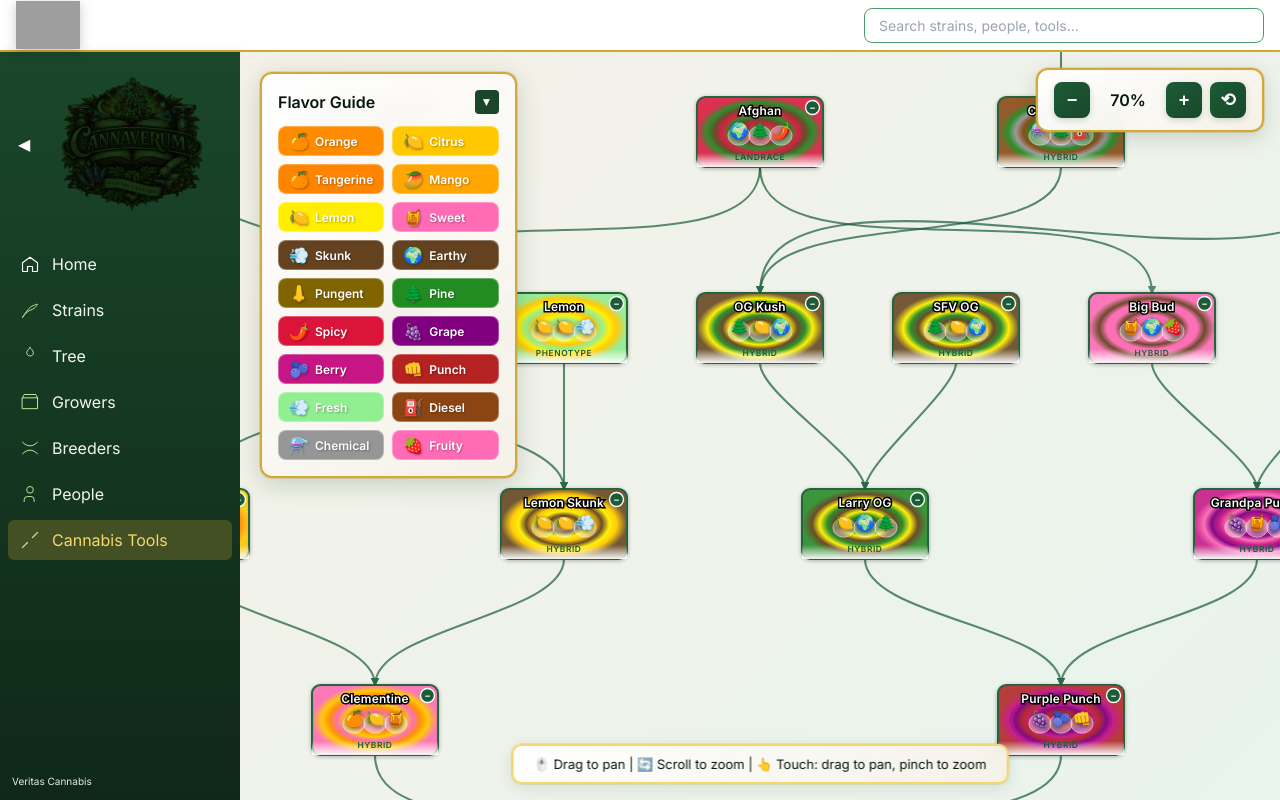
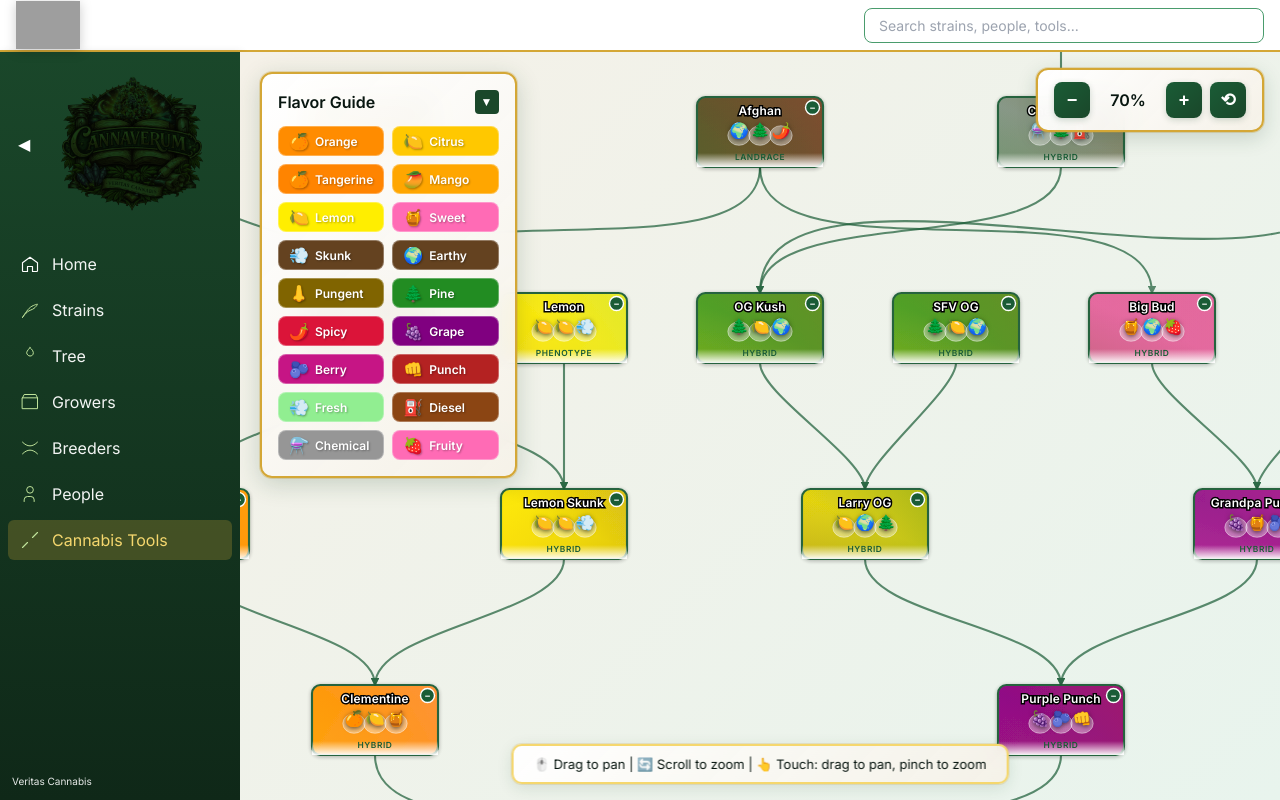
Before and after one commit to mylesgarveyjournal/test_repo, a React (Create React App) app: page /tools/flavor-tree in a window 1280 px wide. Built offline with nearby package versions, Linux system fonts and the light colour scheme; grey boxes are pictures that could not be loaded; the HTML template or start-up script is replaced by a standard one.

Commit message:
Implement identical swirl pattern for all boxes with three-color psychedelic effect

```diff
--- a/src/components/FlavorTree.js
+++ b/src/components/FlavorTree.js
@@ -4,29 +4,25 @@ import { mixFlavorColors, getStrainFlavors, getFlavorIcon, baseFlavorColors } fr
 import '../styles/FlavorTree.css';
 
 // Generate psychedelic swirl pattern for a node
+// All nodes use THE SAME swirl pattern, only colors differ
 const createPsychedelicPattern = (nodeId, flavors) => {
   if (!flavors || flavors.length === 0) return null;
 
-  // Get up to 3 colors
+  // Get exactly 3 colors for the swirl
   const colors = flavors.slice(0, 3).map(flavor => {
     const colorData = baseFlavorColors[flavor];
     if (!colorData) return 'rgb(200, 200, 200)';
     return `rgb(${colorData.r}, ${colorData.g}, ${colorData.b})`;
   });
 
-  // Ensure we have exactly 3 colors for the swirl
+  // Ensure we have exactly 3 colors
   while (colors.length < 3) {
     colors.push(colors[colors.length - 1]);
   }
 
-  // Use node ID to generate consistent rotation variation
-  const seed = nodeId.split('').reduce((acc, char) => acc + char.charCodeAt(0), 0);
-  const rotation = (seed % 360);
-
   return {
-    id: `gradient-${nodeId}`,
-    colors: colors,
-    rotation: rotation
+    id: `swirl-${nodeId}`,
+    colors: colors
   };
 };
 
@@ -492,30 +488,55 @@ const FlavorTree = ({ strainData }) => {
       >
         {/* Definitions - must be outside transform */}
         <defs>
-          {/* Generate psychedelic swirl patterns for each node */}
+          {/* Generate identical psychedelic swirl patterns for each node - only colors differ */}
           {visibleData.nodes.map(node => {
             const pattern = createPsychedelicPattern(node.id, node.flavors.slice(0, 3));
             if (!pattern) return null;
 
-            // Create a psychedelic swirl using radial gradient with repeating color pattern
+            // Create THE SAME swirl pattern for all boxes using multiple rotated linear gradients
+            // This creates a conic/swirl effect by layering gradients at different angles
             return (
-              <radialGradient
-                key={pattern.id}
-                id={pattern.id}
-                cx="50%"
-                cy="50%"
-                gradientTransform={`rotate(${pattern.rotation} 0.5 0.5)`}
-              >
-                <stop offset="0%" stopColor={pattern.colors[0]} />
-                <stop offset="12%" stopColor={pattern.colors[1]} />
-                <stop offset="24%" stopColor={pattern.colors[2]} />
-                <stop offset="36%" stopColor={pattern.colors[0]} />
-                <stop offset="48%" stopColor={pattern.colors[1]} />
-                <stop offset="60%" stopColor={pattern.colors[2]} />
-                <stop offset="72%" stopColor={pattern.colors[0]} />
-                <stop offset="84%" stopColor={pattern.colors[1]} />
-                <stop offset="100%" stopColor={pattern.colors[2]} stopOpacity="0.9" />
-              </radialGradient>
+              <React.Fragment key={pattern.id}>
+                {/* Create multiple linear gradients rotated at different angles for swirl effect */}
+                <linearGradient id={`${pattern.id}-0`} gradientTransform="rotate(0 0.5 0.5)">
+                  <stop offset="0%" stopColor={pattern.colors[0]} />
+                  <stop offset="33%" stopColor={pattern.colors[1]} />
+                  <stop offset="66%" stopColor={pattern.colors[2]} />
+                  <stop offset="100%" stopColor={pattern.colors[0]} />
+                </linearGradient>
+                <linearGradient id={`${pattern.id}-60`} gradientTransform="rotate(60 0.5 0.5)">
+                  <stop offset="0%" stopColor={pattern.colors[1]} />
+                  <stop offset="33%" stopColor={pattern.colors[2]} />
+                  <stop offset="66%" stopColor={pattern.colors[0]} />
+                  <stop offset="100%" stopColor={pattern.colors[1]} />
+                </linearGradient>
+                <linearGradient id={`${pattern.id}-120`} gradientTransform="rotate(120 0.5 0.5)">
+                  <stop offset="0%" stopColor={pattern.colors[2]} />
+                  <stop offset="33%" stopColor={pattern.colors[0]} />
+                  <stop offset="66%" stopColor={pattern.colors[1]} />
+                  <stop offset="100%" stopColor={pattern.colors[2]} />
+                </linearGradient>
+
+                {/* Combine gradients in a pattern for the swirl effect */}
+                <pattern
+                  id={pattern.id}
+                  x="0" y="0"
+                  width="1" height="1"
+                  patternUnits="objectBoundingBox"
+                >
+                  <rect width="100%" height="100%" fill={`url(#${pattern.id}-0)`} />
+                  <rect width="100%" height="100%" fill={`url(#${pattern.id}-60)`} opacity="0.7" />
+                  <rect width="100%" height="100%" fill={`url(#${pattern.id}-120)`} opacity="0.7" />
+
+                  {/* Add radial burst for more psychedelic effect */}
+                  <radialGradient id={`${pattern.id}-radial`}>
+                    <stop offset="0%" stopColor={pattern.colors[1]} stopOpacity="0.6" />
+                    <stop offset="50%" stopColor={pattern.colors[2]} stopOpacity="0.4" />
+                    <stop offset="100%" stopColor={pattern.colors[0]} stopOpacity="0.2" />
+                  </radialGradient>
+                  <circle cx="50%" cy="50%" r="70%" fill={`url(#${pattern.id}-radial)`} />
+                </pattern>
+              </React.Fragment>
             );
           })}
 
@@ -578,7 +599,7 @@ const FlavorTree = ({ strainData }) => {
 
           {/* Render nodes */}
           {visibleData.nodes.map(node => {
-            const gradientId = `url(#gradient-${node.id})`;
+            const patternId = `url(#swirl-${node.id})`;
             const isHidden = node.isHidden;
 
             const handleNodeInteraction = (e) => {
@@ -601,7 +622,7 @@ const FlavorTree = ({ strainData }) => {
                   height={height}
                   rx={12}
                   ry={12}
-                  fill={gradientId}
+                  fill={patternId}
                   stroke="#1a5c36"
                   strokeWidth={isHidden ? "2" : "3"}
                   opacity="0.95"
```
Also changed, not shown: 7 other files (tests, documents, lock files or other folders).
